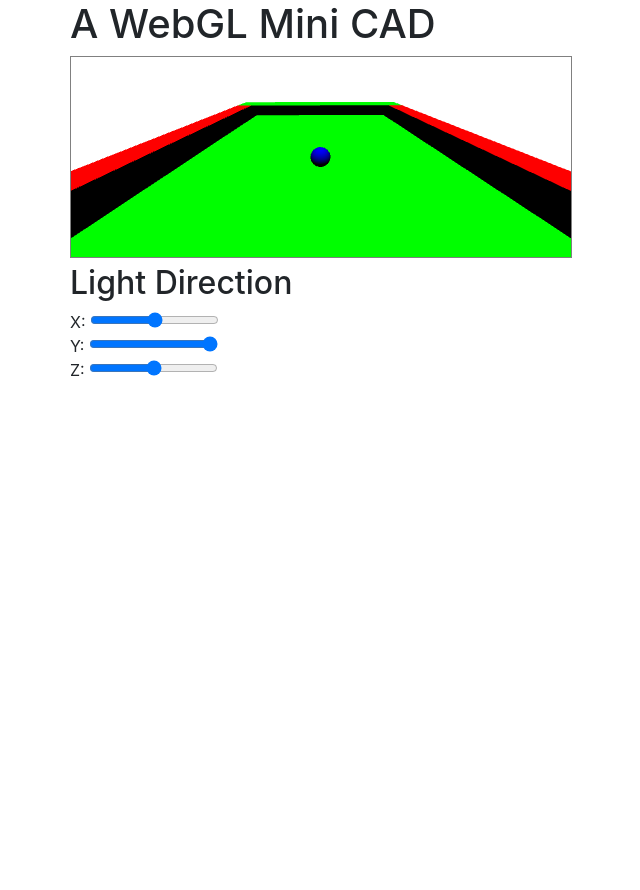
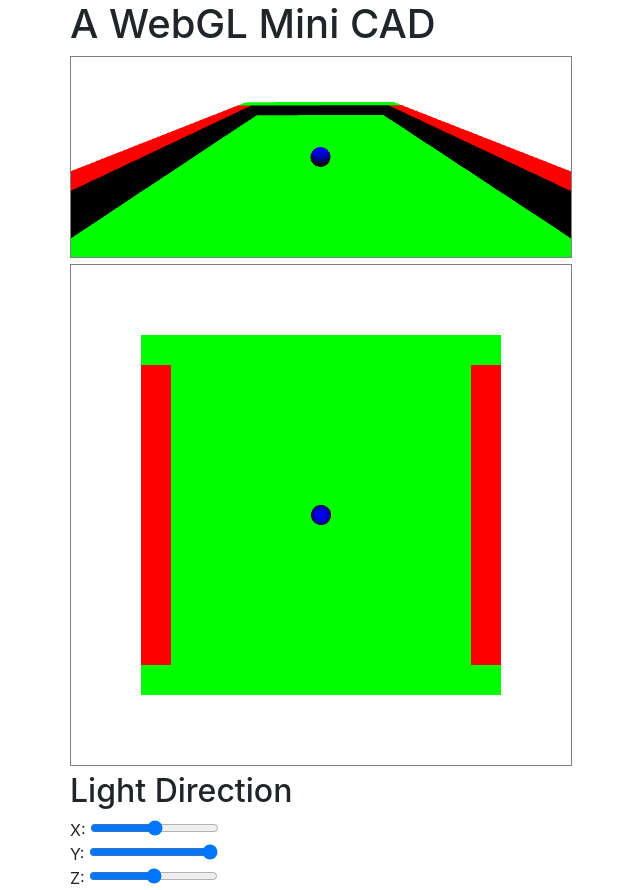
Before and after one commit to evanhiroshige/MovementSimulator, a website: page public/index.html in a window 1280 px wide. Shown: the whole page, without its empty margins (15-655 px from the left). Before the commit the page ends 800 px from the top, so only its background shows below. Drawn offline with nearby package versions, Linux system fonts and the light colour scheme.

Commit message:
Second canvas

```diff
--- a/public/index.html
+++ b/public/index.html
@@ -8,16 +8,18 @@
 	<script src="m4.js" type="application/javascript"></script>
     <script src="webgl-utils.js"></script>
 	<script src="project.js"></script>
+	<script src="ortho-view.js"></script>
 	<script src="https://code.jquery.com/jquery-3.5.1.min.js"
         integrity="sha256-9/aliU8dGd2tb6OSsuzixeV4y/faTqgFtohetphbbj0="
         crossorigin="anonymous"></script>
 </head>
 
-<body onload="init();render()">
+<body onload="initOrtho();renderOrtho();init();renderPerspective();">
 <div class="container">
     <h1>A WebGL Mini CAD</h1>
+	<canvas id="canvas" width="500px" height="200px"></canvas></br>
 
-    <canvas id="canvas" width="500px" height="200px"></canvas></br>
+	<canvas id="orthographic-canvas" width="500px" height="500px"></canvas></br>
 
 	<h2>Light Direction</h2>
 		X: <input id="dlrx" type="range" value="0" min="-1" max="1" step="0.1"/>
@@ -40,7 +42,6 @@ void main() {
 }
 </script>
 
-
 <script id="fragment-shader-3d" type="x-shader/x-fragment">
 precision mediump float;
 varying vec3 v_normal;
--- /dev/null
+++ b/public/ortho-view.js
@@ -0,0 +1,135 @@
+
+let orthoGl
+let o_attributeCoords
+let o_uniformMatrix
+let o_uniformColor
+
+let o_bufferCoords
+let o_normalBuffer
+
+let o_attributeNormals
+let o_uniformWorldViewProjection
+let o_uniformWorldInverseTranspose
+let o_uniformReverseLightDirectionLocation
+
+let orthoCamera = {
+  translation: {x:250, y: 100, z: 250},
+  rotation: {x: -90, y: 0, z: 0}
+}
+
+const initOrtho = () => {
+
+  const canvas = document.querySelector("#orthographic-canvas");
+  orthoGl = canvas.getContext("webgl");
+
+  document.addEventListener(
+    "keydown",
+    dokeydown,
+    false);
+
+  const program = webglUtils.createProgramFromScripts(orthoGl, "#vertex-shader-3d", "#fragment-shader-3d");
+  orthoGl.useProgram(program);
+
+  // get reference to GLSL attributes and uniforms
+  o_attributeCoords = orthoGl.getAttribLocation(program, "a_coords");
+  const uniformResolution = orthoGl.getUniformLocation(program, "u_resolution");
+  o_uniformColor = orthoGl.getUniformLocation(program, "u_color");
+
+  o_uniformMatrix = orthoGl.getUniformLocation(program, "u_matrix");
+
+  // initialize coordinate attribute
+  orthoGl.enableVertexAttribArray(o_attributeCoords);
+
+  // initialize coordinate buffer
+  o_bufferCoords = orthoGl.createBuffer();
+
+  //Get normals and make buffers
+  o_attributeNormals = orthoGl.getAttribLocation(program, "a_normals");
+  orthoGl.enableVertexAttribArray(o_attributeNormals);
+  o_normalBuffer = orthoGl.createBuffer();
+
+  o_uniformWorldViewProjection
+    = orthoGl.getUniformLocation(program, "u_worldViewProjection");
+  o_uniformWorldInverseTranspose
+    = orthoGl.getUniformLocation(program, "u_worldInverseTranspose");
+  o_uniformReverseLightDirectionLocation
+    = orthoGl.getUniformLocation(program, "u_reverseLightDirection");
+
+  // configure canvas resolution
+  orthoGl.uniform2f(uniformResolution, orthoGl.canvas.width, orthoGl.canvas.height);
+  orthoGl.clearColor(0, 0, 0, 0);
+  orthoGl.clear(orthoGl.COLOR_BUFFER_BIT | orthoGl.DEPTH_BUFFER_BIT);
+}
+
+const renderOrtho = () => {
+  orthoGl.bindBuffer(orthoGl.ARRAY_BUFFER, o_bufferCoords);
+  orthoGl.vertexAttribPointer(
+    o_attributeCoords,
+    3,           // size = 3 floats per vertex
+    orthoGl.FLOAT,    // type = orthoGl.FLOAT; i.e., the data is 32bit floats
+    false,       // normalize = false; i.e., don't normalize the data
+    0,           // stride = 0; ==> move forward size * sizeof(type)
+    // each iteration to get the next position
+    0);          // offset = 0; i.e., start at the beginning of the buffer
+
+  orthoGl.bindBuffer(orthoGl.ARRAY_BUFFER, o_normalBuffer);
+  orthoGl.vertexAttribPointer(o_attributeNormals, 3, orthoGl.FLOAT, false, 0, 0);
+
+  orthoGl.enable(orthoGl.CULL_FACE);
+  orthoGl.enable(orthoGl.DEPTH_TEST);
+  let cameraMatrix = m4.identity()
+  let viewProjectionMatrix = m4.identity()
+  orthoGl.bindBuffer(orthoGl.ARRAY_BUFFER, o_bufferCoords);
+
+  cameraMatrix = m4.zRotate(
+    cameraMatrix,
+    webglUtils.degToRad(orthoCamera.rotation.z));
+  cameraMatrix = m4.xRotate(
+    cameraMatrix,
+    webglUtils.degToRad(orthoCamera.rotation.x));
+  cameraMatrix = m4.yRotate(
+    cameraMatrix,
+    webglUtils.degToRad(orthoCamera.rotation.y));
+  cameraMatrix = m4.translate(
+    cameraMatrix,
+    orthoCamera.translation.x,
+    orthoCamera.translation.y,
+    orthoCamera.translation.z);
+
+  const projectionMatrix = m4.projection(orthoGl.canvas.clientWidth, orthoGl.canvas.clientHeight, 400);
+  viewProjectionMatrix = m4.multiply(projectionMatrix, cameraMatrix)
+
+  let worldMatrix = m4.identity()
+  const worldViewProjectionMatrix
+    = m4.multiply(viewProjectionMatrix, worldMatrix);
+  const worldInverseMatrix
+    = m4.inverse(worldMatrix);
+  const worldInverseTransposeMatrix
+    = m4.transpose(worldInverseMatrix);
+
+  orthoGl.uniformMatrix4fv(o_uniformWorldViewProjection, false,
+    worldViewProjectionMatrix);
+  orthoGl.uniformMatrix4fv(o_uniformWorldInverseTranspose, false,
+    worldInverseTransposeMatrix);
+
+  orthoGl.uniform3fv(o_uniformReverseLightDirectionLocation,
+    m4.normalize(lightSource));
+
+  shapes.forEach(shape => {
+    orthoGl.uniform4f(o_uniformColor,
+      shape.color.red,
+      shape.color.green,
+      shape.color.blue, 1);
+    let M = computeModelViewMatrix(shape, worldViewProjectionMatrix)
+    orthoGl.uniformMatrix4fv(o_uniformWorldViewProjection, false, M)
+    if (shape.type === RECTANGLE) {
+      webglUtils.renderRectangle(shape, orthoGl)
+    } else if (shape.type === TRIANGLE) {
+      webglUtils.renderTriangle(shape, orthoGl)
+    } else if (shape.type === CUBE) {
+      webglUtils.renderCube(shape, orthoGl, o_normalBuffer)
+    } else if (shape.type === SPHERE) {
+      webglUtils.renderSphere(shape, orthoGl, o_normalBuffer, o_bufferCoords)
+    }
+  })
+}
--- a/public/project.js
+++ b/public/project.js
@@ -104,8 +104,12 @@ dokeydown = (event) => {
   render()
 }
 
+const render = () => {
+  renderPerspective()
+  renderOrtho()
+}
 
-const render = () => {
+const renderPerspective = () => {
   gl.bindBuffer(gl.ARRAY_BUFFER, bufferCoords);
   gl.vertexAttribPointer(
     attributeCoords,
@@ -119,7 +123,6 @@ const render = () => {
   gl.bindBuffer(gl.ARRAY_BUFFER, normalBuffer);
   gl.vertexAttribPointer(attributeNormals, 3, gl.FLOAT, false, 0, 0);
 
-
   gl.enable(gl.CULL_FACE);
   gl.enable(gl.DEPTH_TEST);
 
@@ -130,7 +133,6 @@ const render = () => {
   let viewProjectionMatrix = m4.identity()
 
   gl.bindBuffer(gl.ARRAY_BUFFER, bufferCoords);
-
 
   if (lookAt) {
     cameraMatrix = m4.translate(
@@ -195,15 +197,14 @@ const render = () => {
     gl.uniformMatrix4fv(uniformWorldViewProjection, false, M)
 
     if (shape.type === RECTANGLE) {
-      webglUtils.renderRectangle(shape)
+      webglUtils.renderRectangle(shape, gl)
     } else if (shape.type === TRIANGLE) {
-      webglUtils.renderTriangle(shape)
+      webglUtils.renderTriangle(shape, gl)
     } else if (shape.type === CUBE) {
-      webglUtils.renderCube(shape)
+      webglUtils.renderCube(shape, gl, normalBuffer)
     } else if (shape.type === SPHERE) {
-      webglUtils.renderSphere(shape)
+      webglUtils.renderSphere(shape, gl, bufferCoords, normalBuffer)
     }
-
   })
 }
 
--- a/public/webgl-utils.js
+++ b/public/webgl-utils.js
@@ -26,7 +26,7 @@ const webglUtils = {
     const blueHex = webglUtils.componentToHex(rgb.blue * 256)
     return `#${redHex}${greenHex}${blueHex}`
   },
-  createProgramFromScripts: (gl, vertexShaderElementId, fragmentShaderElementId) => {
+  createProgramFromScripts: (webGlContext, vertexShaderElementId, fragmentShaderElementId) => {
     // Get the strings for our GLSL shaders
     const vertexShaderElement = document.querySelector(vertexShaderElementId)
     const fragmentShaderElement = document.querySelector(fragmentShaderElementId)
@@ -36,19 +36,19 @@ const webglUtils = {
     const fragmentShaderSource = fragmentShaderElement.text;
 
     // Create GLSL shaders, upload the GLSL source, compile the shaders
-    const vertexShader = gl.createShader(gl.VERTEX_SHADER);
-    gl.shaderSource(vertexShader, vertexShaderSource);
-    gl.compileShader(vertexShader);
+    const vertexShader = webGlContext.createShader(webGlContext.VERTEX_SHADER);
+    webGlContext.shaderSource(vertexShader, vertexShaderSource);
+    webGlContext.compileShader(vertexShader);
 
-    const fragmentShader = gl.createShader(gl.FRAGMENT_SHADER);
-    gl.shaderSource(fragmentShader, fragmentShaderSource);
-    gl.compileShader(fragmentShader);
+    const fragmentShader = webGlContext.createShader(webGlContext.FRAGMENT_SHADER);
+    webGlContext.shaderSource(fragmentShader, fragmentShaderSource);
+    webGlContext.compileShader(fragmentShader);
 
     // Link the two shaders into a program
-    const program = gl.createProgram();
-    gl.attachShader(program, vertexShader);
-    gl.attachShader(program, fragmentShader);
-    gl.linkProgram(program);
+    const program = webGlContext.createProgram();
+    webGlContext.attachShader(program, vertexShader);
+    webGlContext.attachShader(program, fragmentShader);
+    webGlContext.linkProgram(program);
 
     return program
   },
@@ -88,11 +88,11 @@ const webglUtils = {
     shapes[selectedShapeIndex].color = rgb
     render()
   },
-  updateCameraTranslation: (event, axis) => {
+  updateCameraTranslation: (camera, event, axis) => {
     camera.translation[axis] = event.target.value
     render()
   },
-  updateCameraRotation: (event, axis) => {
+  updateCameraRotation: (camera, event, axis) => {
     camera.rotation[axis] = event.target.value
     render();
   },
@@ -103,6 +103,7 @@ const webglUtils = {
   updateLightDirection: (event, index) => {
     lightSource[index] = parseFloat(event.target.value)
     render()
+
   },
   addShape: (newShape, type) => {
     const colorHex = document.getElementById("color").value
@@ -162,7 +163,7 @@ const webglUtils = {
 
     webglUtils.addShape(shape, shapeType)
   },
-  renderCube: (cube) => {
+  renderCube: (cube, webGlContext, normalBuffer) => {
     const geometry = [
       0, 0, 0, 0, 30, 0, 30, 0, 0,
       0, 30, 0, 30, 30, 0, 30, 0, 0,
@@ -178,7 +179,7 @@ const webglUtils = {
       30, 30, 30, 30, 0, 0, 30, 30, 0,
     ]
     const float32Array = new Float32Array(geometry)
-    gl.bufferData(gl.ARRAY_BUFFER, float32Array, gl.STATIC_DRAW)
+    webGlContext.bufferData(webGlContext.ARRAY_BUFFER, float32Array, webGlContext.STATIC_DRAW)
 
     var normals = new Float32Array([
       0, 0, 1, 0, 0, 1, 0, 0, 1, 0, 0, 1, 0, 0, 1, 0, 0, 1,
@@ -188,13 +189,11 @@ const webglUtils = {
       -1, 0, 0, -1, 0, 0, -1, 0, 0, -1, 0, 0, -1, 0, 0, -1, 0, 0,
       1, 0, 0, 1, 0, 0, 1, 0, 0, 1, 0, 0, 1, 0, 0, 1, 0, 0,
     ]);
-    gl.bindBuffer(gl.ARRAY_BUFFER, normalBuffer);
-    gl.bufferData(gl.ARRAY_BUFFER, normals, gl.STATIC_DRAW);
-
-    var primitiveType = gl.TRIANGLES;
-    gl.drawArrays(gl.TRIANGLES, 0, 6 * 6);
+    webGlContext.bindBuffer(webGlContext.ARRAY_BUFFER, normalBuffer);
+    webGlContext.bufferData(webGlContext.ARRAY_BUFFER, normals, webGlContext.STATIC_DRAW);
+    webGlContext.drawArrays(webGlContext.TRIANGLES, 0, 6 * 6);
   },
-  renderRectangle: (rectangle) => {
+  renderRectangle: (rectangle, webGlContext) => {
     const x1 = rectangle.position.x
       - rectangle.dimensions.width / 2;
     const y1 = rectangle.position.y
@@ -204,14 +203,14 @@ const webglUtils = {
     const y2 = rectangle.position.y
       + rectangle.dimensions.height / 2;
 
-    gl.bufferData(gl.ARRAY_BUFFER, new Float32Array([
+    webGlContext.bufferData(webGlContext.ARRAY_BUFFER, new Float32Array([
       x1, y1, 0, x2, y1, 0, x1, y2, 0,
       x1, y2, 0, x2, y1, 0, x2, y2, 0,
-    ]), gl.STATIC_DRAW);
+    ]), webGlContext.STATIC_DRAW);
 
-    gl.drawArrays(gl.TRIANGLES, 0, 6);
+    webGlContext.drawArrays(webGlContext.TRIANGLES, 0, 6);
   },
-  renderTriangle: (triangle) => {
+  renderTriangle: (triangle, webGlContext) => {
     const x1 = triangle.position.x
       - triangle.dimensions.width / 2
     const y1 = triangle.position.y
@@ -227,11 +226,11 @@ const webglUtils = {
     const float32Array = new Float32Array([
       x1, y1, 0, x3, y3, 0, x2, y2, 0])
 
-    gl.bufferData(gl.ARRAY_BUFFER, float32Array, gl.STATIC_DRAW);
+    webGlContext.bufferData(webGlContext.ARRAY_BUFFER, float32Array, webGlContext.STATIC_DRAW);
 
-    gl.drawArrays(gl.TRIANGLES, 0, 3);
+    webGlContext.drawArrays(webGlContext.TRIANGLES, 0, 3);
   },
-  renderLetterF: (letterF) => {
+  renderLetterF: (letterF, webGlContext) => {
     const geometry = [
       // left column front [ok]
       0, 0, 0, 0, 150, 0, 30, 0, 0, 0, 150, 0,
@@ -298,9 +297,8 @@ const webglUtils = {
       0, 0, 0, 0, 150, 30, 0, 150, 0
     ]
     const float32Array = new Float32Array(geometry)
-    gl.bufferData(gl.ARRAY_BUFFER, float32Array, gl.STATIC_DRAW)
-    var primitiveType = gl.TRIANGLES;
-    gl.drawArrays(gl.TRIANGLES, 0, 16 * 6);
+    webGlContext.bufferData(webGlContext.ARRAY_BUFFER, float32Array, webGlContext.STATIC_DRAW)
+    webGlContext.drawArrays(webGlContext.TRIANGLES, 0, 16 * 6);
   },
   getSemicirclePoints: (circle, steps) => {
     const centerX = circle.position.x
@@ -326,7 +324,7 @@ const webglUtils = {
     }
     return buffer
   },
-  renderSphere: (sphere) => {
+  renderSphere: (sphere, webGlContext, bufferCoords, normalBuffer) => {
     const steps = 30
     let semicirclePoints = webglUtils.getSemicirclePoints(sphere, steps)
     let buffer = []
@@ -363,10 +361,10 @@ const webglUtils = {
       semicirclePoints = rotatedSemiCirclePoints
     }
     const float32Array = new Float32Array(buffer)
-    gl.bindBuffer(gl.ARRAY_BUFFER, bufferCoords);
-    gl.bufferData(gl.ARRAY_BUFFER, float32Array, gl.STATIC_DRAW)
-    gl.bindBuffer(gl.ARRAY_BUFFER, normalBuffer);
-    gl.bufferData(gl.ARRAY_BUFFER, new Float32Array(normals), gl.STATIC_DRAW);
-    gl.drawArrays(gl.TRIANGLES, 0, buffer.length / 3)
+    webGlContext.bindBuffer(webGlContext.ARRAY_BUFFER, bufferCoords);
+    webGlContext.bufferData(webGlContext.ARRAY_BUFFER, float32Array, webGlContext.STATIC_DRAW)
+    webGlContext.bindBuffer(webGlContext.ARRAY_BUFFER, normalBuffer);
+    webGlContext.bufferData(webGlContext.ARRAY_BUFFER, new Float32Array(normals), webGlContext.STATIC_DRAW);
+    webGlContext.drawArrays(webGlContext.TRIANGLES, 0, buffer.length / 3)
   }
 }
```
